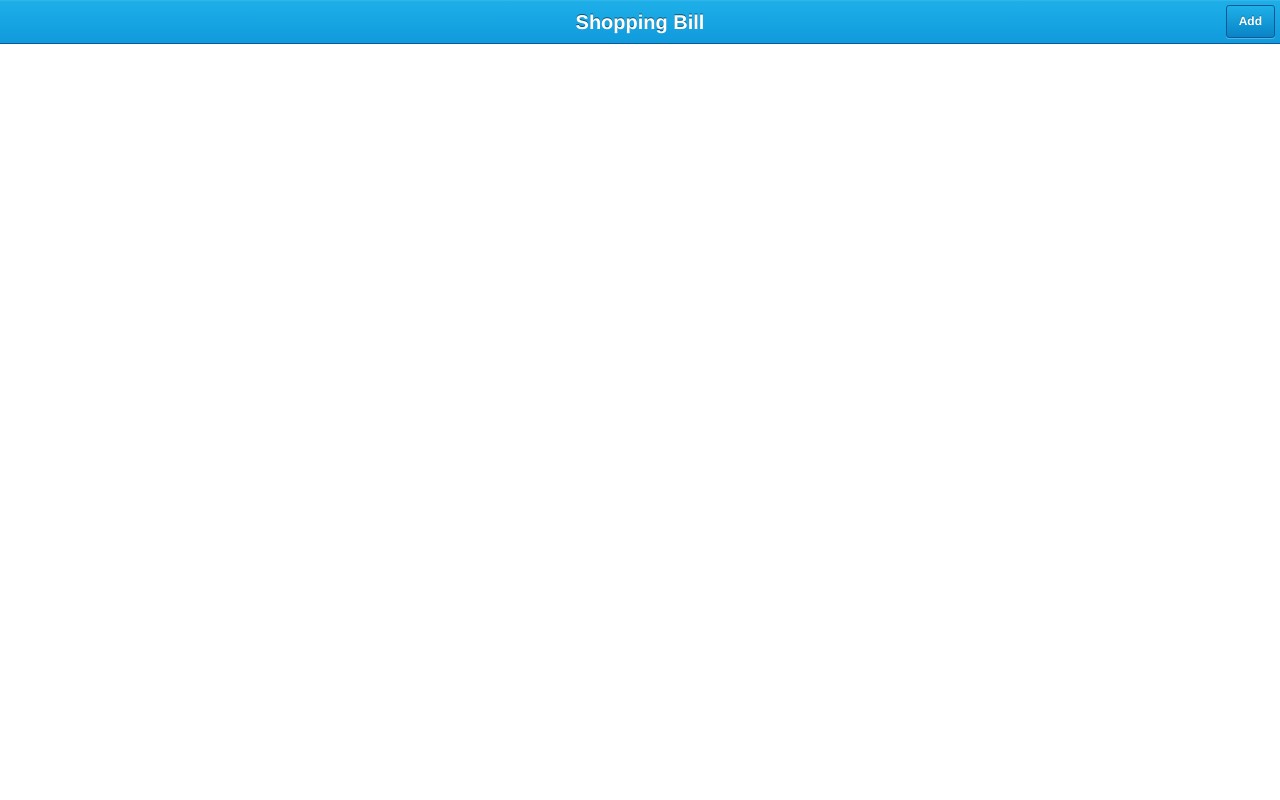
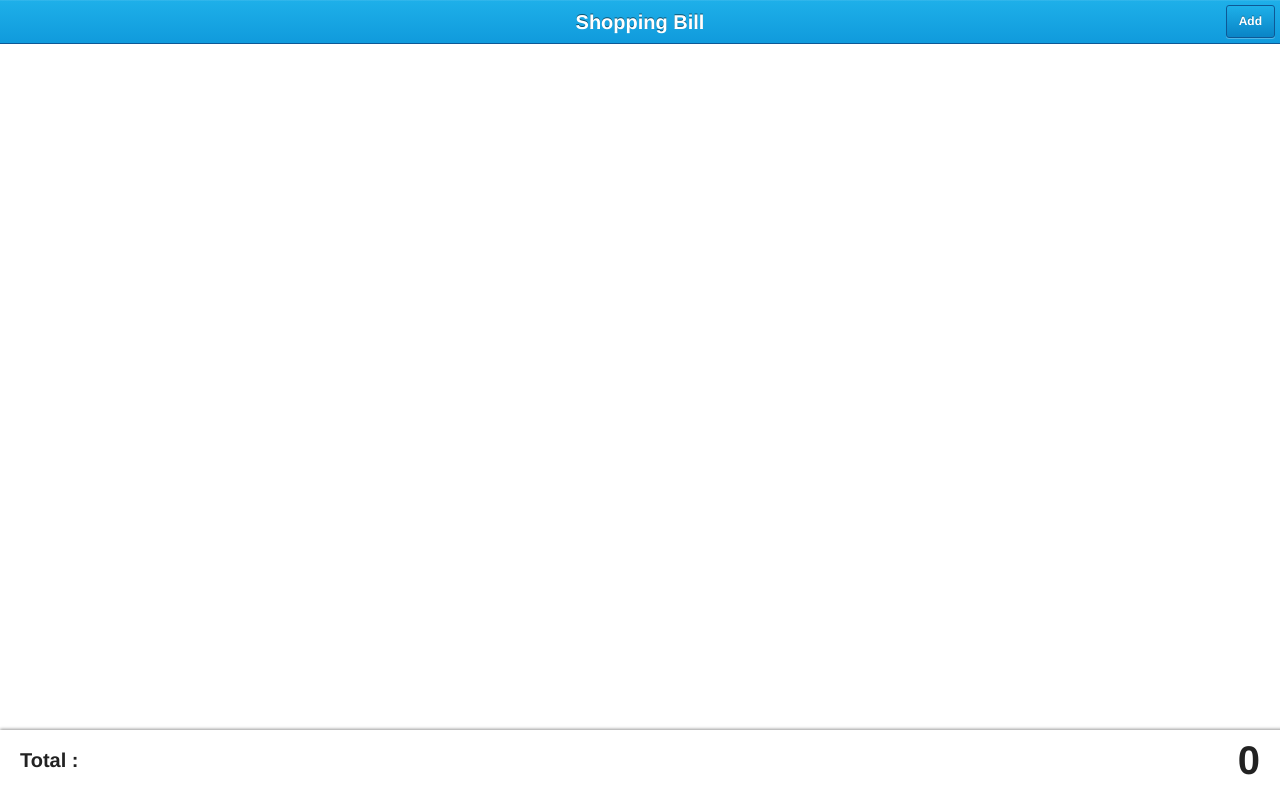
Before and after one commit to anasnakawa/shop-app, a website: page index.html in a window 1280 px wide. Drawn offline with Linux system fonts and the light colour scheme.

Commit message:
added ugly place for total price

```diff
--- a/css/main.css
+++ b/css/main.css
@@ -3,6 +3,7 @@
 /**
  * disable text selection
  */
+
 body {
     -webkit-touch-callout: none;
     -webkit-user-select: none;
@@ -15,6 +16,7 @@ body {
 /**
  * correcting select element placement
  */
+
 .input-row label + select {
     float: right;
     width: 64%;
@@ -28,6 +30,7 @@ body {
 /**
  * list in edit mode
  */
+
 .edit-action {
     position: relative;
     right: -100px !important;
@@ -46,3 +49,42 @@ body {
 .edit .edit-inverse {
     opacity: 0;
 }
+
+/**
+ * total price
+ */
+
+.total {
+    position: fixed;
+    bottom: 0;
+    height: 50px;
+    box-shadow: 0 -1px 3px rgba(0, 0, 0, 0.4);
+    padding: 10px;
+    width: 100%;
+}
+
+    .total-label {
+        font-size: 20px;
+        line-height: 20px;
+        margin-top: 10px;
+        margin-left: 10px;
+    }
+
+.price {
+    margin-right: 30px;
+    font-size: 40px;
+    line-height: 40px;
+    text-align: right;
+}
+
+/**
+ * utility classes
+ */
+
+.near {
+    float: left;
+}
+
+.far {
+    float: right;
+}
--- a/index.html
+++ b/index.html
@@ -1,5 +1,5 @@
 <!DOCTYPE html>
-<html>
+<html manifest="app.appcache">
 <head>
   <meta charset="utf-8">
   <title>Shopping Bill App</title>
@@ -57,6 +57,11 @@
     <!-- /ko -->
   </ul>
 
+  <div class="total">
+    <h3 class="total-label near">Total :</h3>
+    <h2 class="price far" data-bind="text: totalPrice"></h3>
+  </div>
+
 </div>
 
 <!-- modals -->
--- a/js/app.js
+++ b/js/app.js
@@ -13,6 +13,13 @@
 
 	// our main list items
 	app.shoppingItems = ko.observableArray( app.data( 'shoppingList' ) || [] );
+	app.totalPrice = ko.computed(function() {
+		var total = 0;
+		ko.unwrap( app.shoppingItems ).forEach(function( item, index ) {
+			total = total + ( ko.unwrap( item.price ) * ko.unwrap( item.quantity ) );
+		});
+		return total;
+	});
 
 	// store data whenever changed
 	app.shoppingItems.subscribe(function( newValue ) {
```
Also changed, not shown: gruntfile.js (added, +13 -0 lines), package.json (added, +22 -0 lines), 1 other file.
